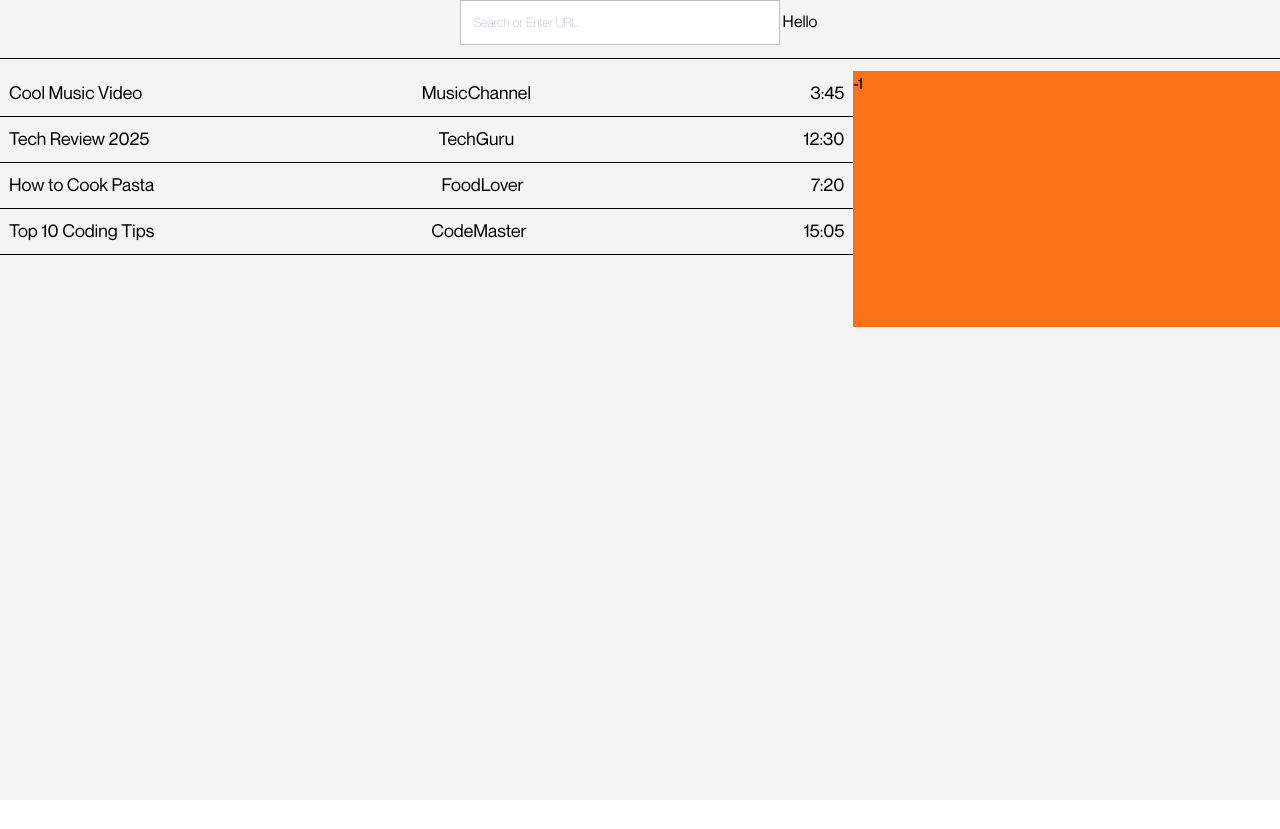
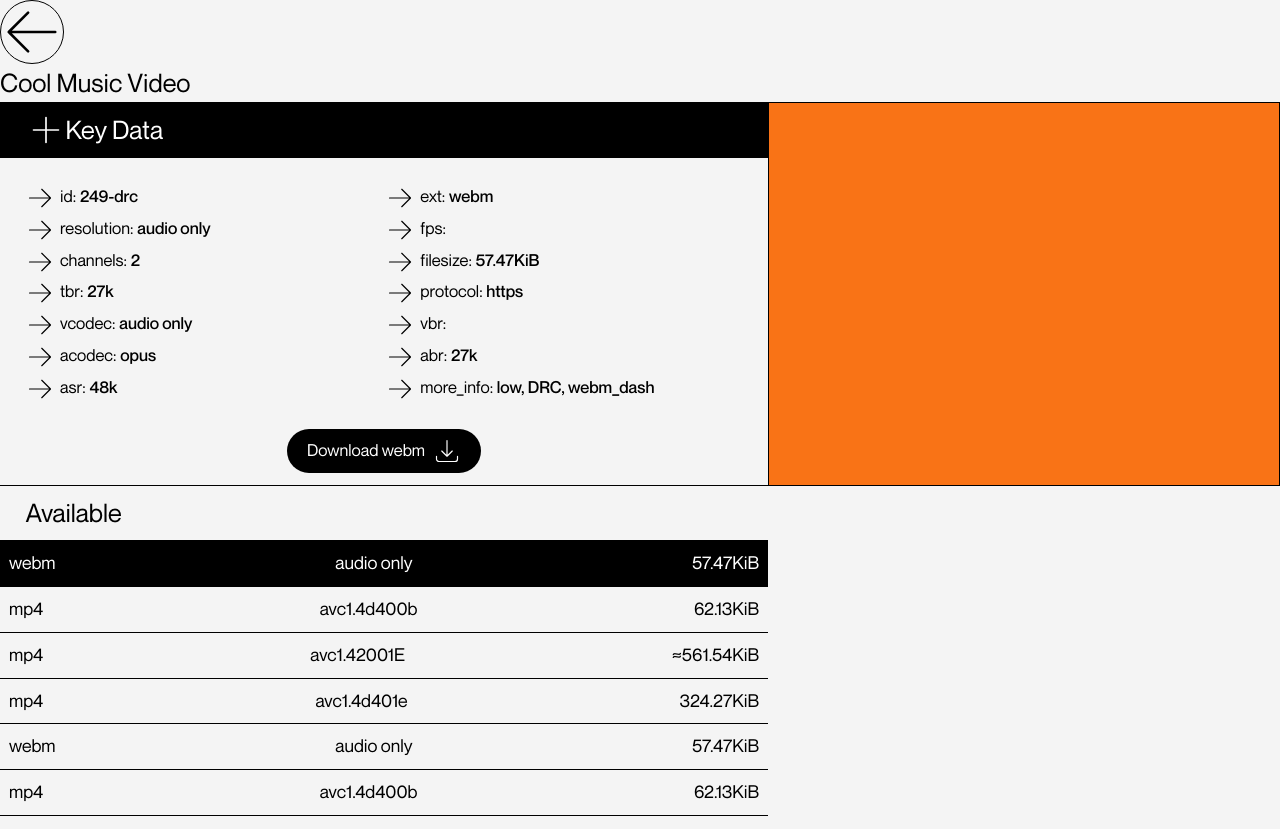
Before and after one commit to amansxcalibur/clip_harbour, a React (Vite) app: page /val in a window 1280 px wide. Before the commit the page ends 800 px from the top, so only its background shows below. Built offline with nearby package versions, Linux system fonts and the light colour scheme.

Commit message:
[FEAT]: Add file description page with format choices

```diff
--- a/src-tauri/tauri.conf.json
+++ b/src-tauri/tauri.conf.json
@@ -13,8 +13,8 @@
     "windows": [
       {
         "title": "clip_harbour",
-        "width": 800,
-        "height": 600
+        "width": 1600,
+        "height": 900
       }
     ],
     "security": {
--- a/src/App.jsx
+++ b/src/App.jsx
@@ -1,12 +1,16 @@
 import "./App.css";
 import SearchBar from "./components/search/search_bar";
 import SearchResults from "./components/search/results";
-import { BrowserRouter } from "react-router-dom";
+import FileDesc from "./components/download/file_desc";
+import { BrowserRouter, Routes, Route } from "react-router-dom";
 
 function App() {
    return (
    <main className="bg-[#f4f4f4] min-h-screen flex flex-col font-montreal">
       <BrowserRouter>
+         <Routes>
+            <Route path='/' element={
+               <>
                   <div className="">
                      <div className="flex justify-center">
                         <SearchBar/>
@@ -16,6 +20,12 @@ function App() {
                   <div className="flex-1 flex">
                      <SearchResults/>
                   </div>
+               </>
+            }/>
+            <Route path='/val' element={
+               <FileDesc/>
+            }/>
+         </Routes>
       </BrowserRouter>
    </main>
    );
--- /dev/null
+++ b/src/components/download/file_desc.jsx
@@ -0,0 +1,63 @@
+import { Link } from "react-router-dom";
+import Options from "./options";
+import Arrow from "../svg/arrow";
+import Plus from "../svg/plus";
+import Download from "../svg/download";
+import data from "../../data/available_options.json"
+import { useState } from "react";
+
+export default function FileDesc(){
+   const [curr, setCurr] = useState(0);
+   return(
+      <div className="min-h-full flex-col">
+         <div className="min-h-[10vh] flex flex-col items-start">
+               <Link to='/' className="rotate-90 size-16 border border-solid rounded-full border-black"><Arrow/></Link>
+               <p className="text-[2vw]">{data.title}</p>
+         </div>
+         <div className="flex">
+               <div className="flex-[1.5]">
+                  <div className="min-h-[30vh] flex flex-col">
+                     <p className="bg-black text-[#ffffff] min-h-[7vh] flex items-center text-[2vw] pl-[2vw]">
+                        <span className="size-10"><Plus/></span>
+                        Key Data
+                     </p>
+                     <div className="grid grid-cols-2 px-[2vw] py-[2vw] gap-[0.3vw]">
+                           {Object.keys(data.formats[0]).map((key, index)=>(
+                              <div className="flex text-[1.3vw]">
+                                 <p className="-rotate-90 size-7 mr-[0.5vw]"><Arrow/></p>
+                                 {key}:<span className="font-medium ml-[0.3vw]">{data.formats[curr][key]}</span>
+                              </div>
+                           ))}
+                     </div>
+                     {/* <div className="flex justify-center items-center">
+                           <div className="flex flex-col">
+                              <p className="text-[0.7vw]">Final format</p>
+                              <p>MP4</p>
+                           </div>
+                           <p className="mx-3">to</p>
+                           <div className="flex flex-col">
+                              <label for="cars" className="text-[0.7vw]">Choose a car:</label>
+                              <select name="cars" id="cars">
+                              <option value="volvo">Volvo</option>
+                              <option value="saab">Saab</option>
+                              <option value="mercedes">Mercedes</option>
+                              <option value="audi">Audi</option>
+                              </select>
+                           </div>
+                     </div> */}
+                     <div className="flex justify-center text-[1.3vw] mb-[1vw]">
+                           <button className="bg-black text-white hover:bg-[#ffffff] hover:text-black rounded-[2vw] px-5 py-2 flex items-center">
+                              <p className="pr-2">Download {data.formats[curr].ext}</p>
+                              <p className="size-7"><Download/></p></button>
+                     </div>
+                  </div>
+                  <div className="min-h-[7vh] border-y border-solid border-black flex items-center pl-[2vw] text-[2vw]">Available</div>
+                  <Options setCurr={setCurr} curr={curr}/>
+               </div>
+               <div className="flex-1 flex flex-col">
+                  <div className="bg-orange-500 min-h-[30vw] flex border-black border border-solid"></div>
+               </div>
+         </div>
+      </div>
+   )
+}
--- /dev/null
+++ b/src/components/download/options.jsx
@@ -0,0 +1,34 @@
+import { Link } from "react-router-dom";
+import { useState } from "react";
+import data from "../../data/available_options.json"
+
+export default function Options({curr, setCurr}) {
+  //  const handleHover = (index) => {
+  //     setCurr(data[index])
+  //  }
+  //  const handleClear = () => {
+  //     setCurr(null);
+  //  }
+  return (
+    <div className="flex flex-1">
+      <div className="flex flex-[2] flex-col w-full max-h-[36vh] overflow-auto">
+        {data.formats.map((key, index) => (
+          <p
+            onClick={()=>{setCurr(index)}}
+            // to={"/val"}
+            // onMouseEnter={() => handleHover(index)}
+            // onMouseLeave={() => handleClear()}
+            key={key}
+            className={`${index==curr?"bg-black text-white":"bg-transparent"} group flex relative gap-x-[.5vw] border-b-[1px] border-solid border-black text-[1.4vw] max-md:text-[5vw] text-black hover:text-white z-10 p-[.7vw] max-md:p-[2.1vw] transition-all ease-in-out duration-500`}
+          >
+            <p className="max-md:hover:ml-[3vw]">{data.formats[index].ext}</p>
+            <p className="flex-1 flex justify-center max-md:hover:ml-[3vw]">{data.formats[index].vcodec}</p>
+            <p className="max-md:hover:ml-[3vw]">{data.formats[index].filesize}</p>
+            {/* <span className="absolute left-0 bottom-0 h-[2px] w-0 bg-[#ffc506] transition-all ease-in-out duration-500 group-hover:w-full"></span> */}
+            <span className="absolute left-0 bottom-0 h-0 w-full bg-black transition-all ease-in-out duration-400 z-[-1] group-hover:h-full"></span>
+          </p>
+        ))}
+      </div>
+    </div>
+  );
+}
--- /dev/null
+++ b/src/components/svg/arrow.jsx
@@ -0,0 +1,7 @@
+export default function Arrow(){
+   return(
+      <svg xmlns="http://www.w3.org/2000/svg" fill="none" viewBox="0 0 24 24" strokeWidth={1.5} stroke="currentColor">
+         <path strokeLinecap="round" strokeLinejoin="round" strokeWidth="1" d="M19.5 13.5 12 21m0 0-7.5-7.5M12 21V3" />
+      </svg>
+   )
+}
--- /dev/null
+++ b/src/components/svg/download.jsx
@@ -0,0 +1,7 @@
+export default function Download(){
+    return(
+        <svg xmlns="http://www.w3.org/2000/svg" fill="none" viewBox="0 0 24 24" strokeWidth={1.5} stroke="currentColor">
+            <path strokeLinecap="round" strokeLinejoin="round" strokeWidth='1' d="M3 16.5v2.25A2.25 2.25 0 0 0 5.25 21h13.5A2.25 2.25 0 0 0 21 18.75V16.5M16.5 12 12 16.5m0 0L7.5 12m4.5 4.5V3" />
+        </svg>
+    )
+}
--- /dev/null
+++ b/src/components/svg/plus.jsx
@@ -0,0 +1,7 @@
+export default function Plus(){
+    return(
+        <svg xmlns="http://www.w3.org/2000/svg" fill="none" viewBox="0 0 24 24" stroke-width="1.5" stroke="currentColor">
+            <path stroke-linecap="round" strokeWidth="1" stroke-linejoin="round" d="M12 4.5v15m7.5-7.5h-15" />
+        </svg>
+    )
+}
--- /dev/null
+++ b/src/data/available_options.json
@@ -0,0 +1,135 @@
+{
+    "video_id": "abcd1234",
+    "title": "Cool Music Video",
+    "url": "https://www.youtube.com/watch?v=abcd1234",
+    "formats": [
+      {
+        "id": "249-drc",
+        "ext": "webm",
+        "resolution": "audio only",
+        "fps": null,
+        "channels": 2,
+        "filesize": "57.47KiB",
+        "tbr": "27k",
+        "protocol": "https",
+        "vcodec": "audio only",
+        "vbr": null,
+        "acodec": "opus",
+        "abr": "27k",
+        "asr": "48k",
+        "more_info": "low, DRC, webm_dash"
+      },
+      {
+        "id": "160",
+        "ext": "mp4",
+        "resolution": "192x144",
+        "fps": 25,
+        "channels": null,
+        "filesize": "62.13KiB",
+        "tbr": "31k",
+        "protocol": "https",
+        "vcodec": "avc1.4d400b",
+        "vbr": "31k",
+        "acodec": "video only",
+        "abr": null,
+        "asr": null,
+        "more_info": "144p, mp4_dash"
+      },
+      {
+        "id": "18",
+        "ext": "mp4",
+        "resolution": "480x360",
+        "fps": 25,
+        "channels": 2,
+        "filesize": "≈561.54KiB",
+        "tbr": "261k",
+        "protocol": "https",
+        "vcodec": "avc1.42001E",
+        "vbr": null,
+        "acodec": "mp4a.40.2",
+        "abr": "44k",
+        "asr": null,
+        "more_info": "360p"
+      },
+      {
+        "id": "135",
+        "ext": "mp4",
+        "resolution": "640x480",
+        "fps": 25,
+        "channels": null,
+        "filesize": "324.27KiB",
+        "tbr": "160k",
+        "protocol": "https",
+        "vcodec": "avc1.4d401e",
+        "vbr": "160k",
+        "acodec": "video only",
+        "abr": null,
+        "asr": null,
+        "more_info": "480p, mp4_dash"
+      },
+      {
+        "id": "249-drc",
+        "ext": "webm",
+        "resolution": "audio only",
+        "fps": null,
+        "channels": 2,
+        "filesize": "57.47KiB",
+        "tbr": "27k",
+        "protocol": "https",
+        "vcodec": "audio only",
+        "vbr": null,
+        "acodec": "opus",
+        "abr": "27k",
+        "asr": "48k",
+        "more_info": "low, DRC, webm_dash"
+      },
+      {
+        "id": "160",
+        "ext": "mp4",
+        "resolution": "192x144",
+        "fps": 25,
+        "channels": null,
+        "filesize": "62.13KiB",
+        "tbr": "31k",
+        "protocol": "https",
+        "vcodec": "avc1.4d400b",
+        "vbr": "31k",
+        "acodec": "video only",
+        "abr": null,
+        "asr": null,
+        "more_info": "144p, mp4_dash"
+      },
+      {
+        "id": "18",
+        "ext": "mp4",
+        "resolution": "480x360",
+        "fps": 25,
+        "channels": 2,
+        "filesize": "≈561.54KiB",
+        "tbr": "261k",
+        "protocol": "https",
+        "vcodec": "avc1.42001E",
+        "vbr": null,
+        "acodec": "mp4a.40.2",
+        "abr": "44k",
+        "asr": null,
+        "more_info": "360p"
+      },
+      {
+        "id": "135",
+        "ext": "mp4",
+        "resolution": "640x480",
+        "fps": 25,
+        "channels": null,
+        "filesize": "324.27KiB",
+        "tbr": "160k",
+        "protocol": "https",
+        "vcodec": "avc1.4d401e",
+        "vbr": "160k",
+        "acodec": "video only",
+        "abr": null,
+        "asr": null,
+        "more_info": "480p, mp4_dash"
+      }
+    ]
+  }
```
Lines whose indentation alone changed are shown as unchanged.
